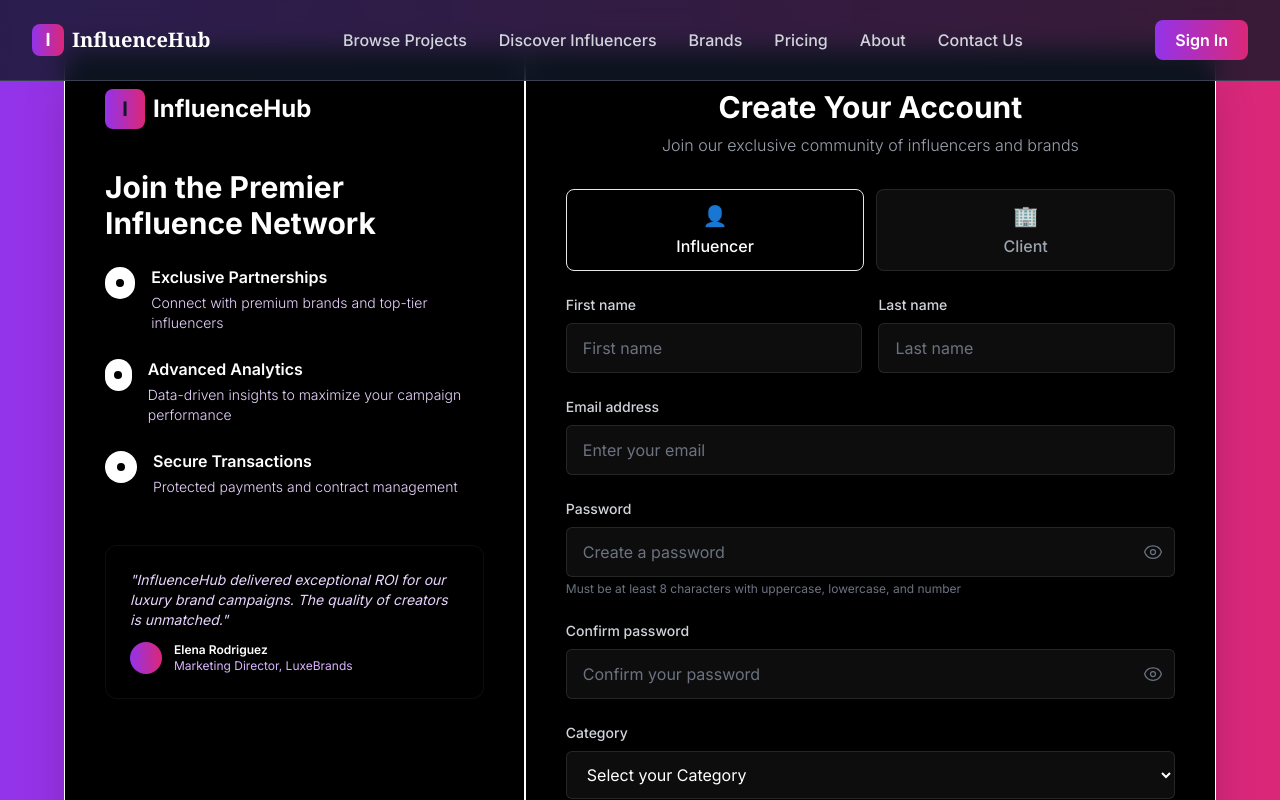
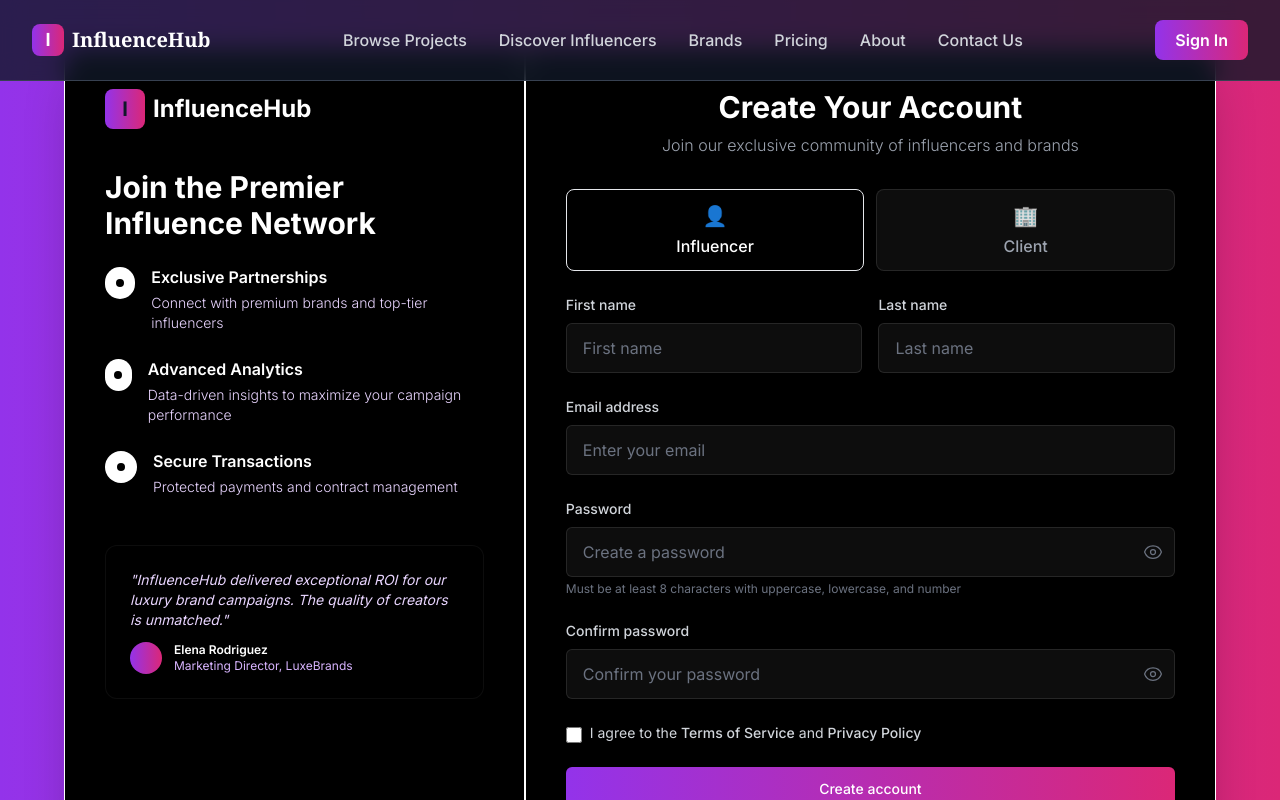
Before and after one commit to Jsnikhilverma/influencernext, a Next.js app: page /register in a window 1280 px wide. Shown: the top 800 px of the page. Built offline with nearby package versions, Linux system fonts and the light colour scheme.

Commit message:
remove niches

```diff
--- a/app/register/page.tsx
+++ b/app/register/page.tsx
@@ -413,7 +413,7 @@ const RegisterPage = () => {
               </div>
 
               {/* Conditional fields based on user type */}
-              {userType === "influencer" && (
+              {/* {userType === "influencer" && (
                 <div>
                   <label
                     htmlFor="niche"
@@ -441,7 +441,7 @@ const RegisterPage = () => {
                     <option value="entertainment">Entertainment</option>
                   </select>
                 </div>
-              )}
+              )} */}
 
               {userType === "client" && (
                 <div>
```
